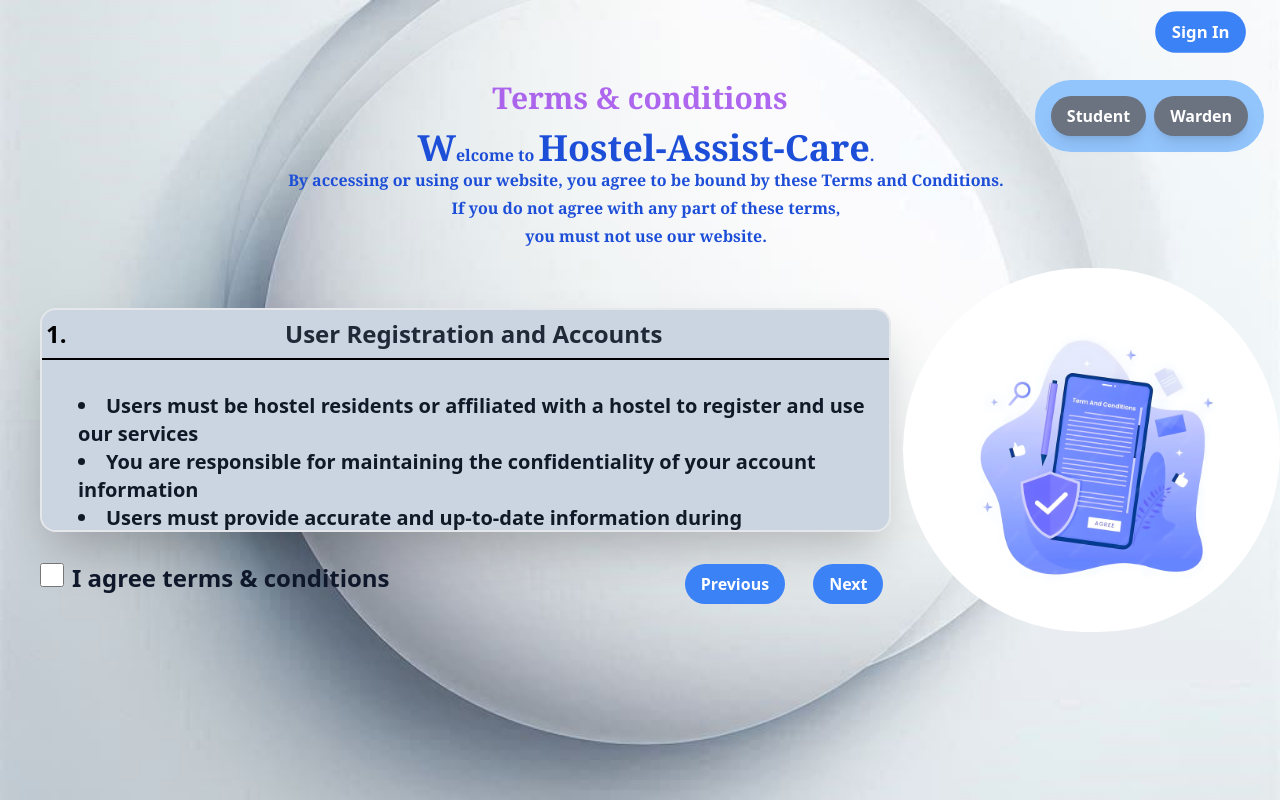
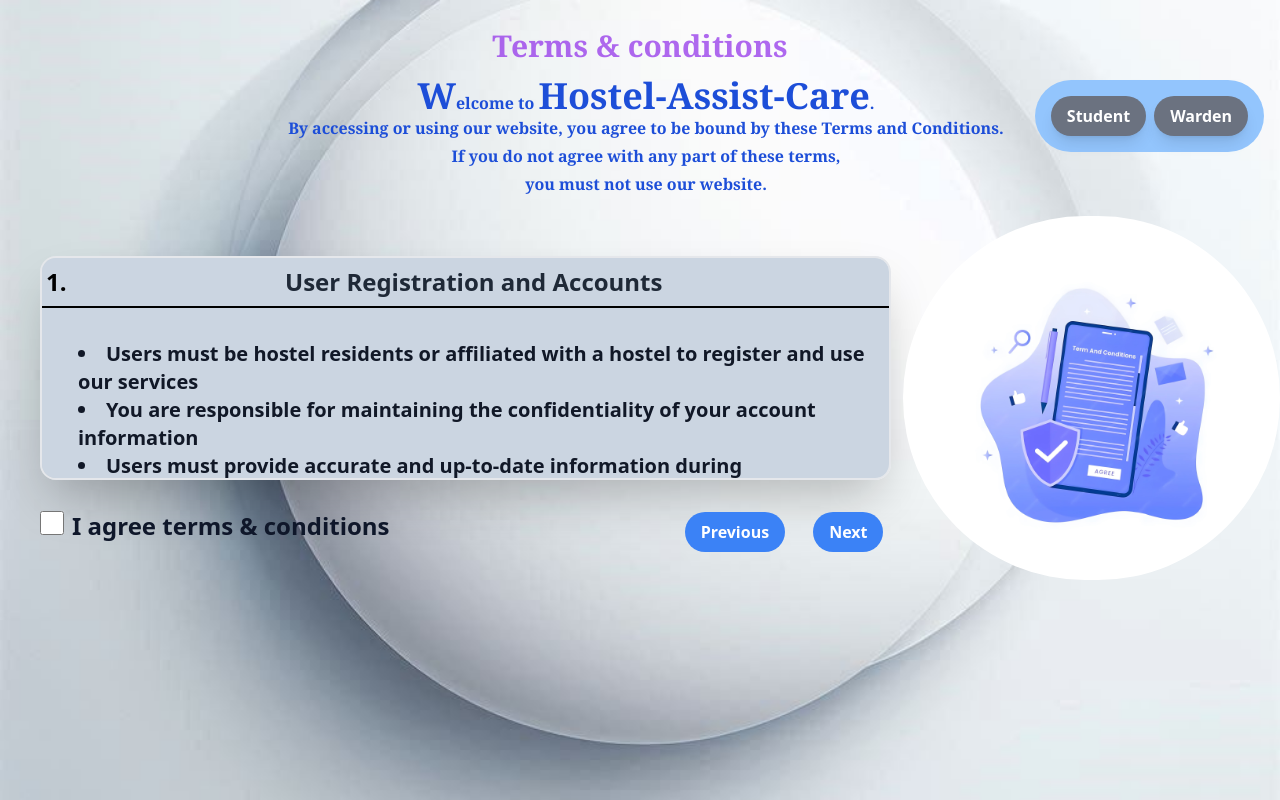
Before and after one commit to PRIME08012004/Hostel-gravience-system-, a React (Vite) app: page / in a window 1280 px wide. Built offline with nearby package versions, Linux system fonts and the light colour scheme.

Commit message:
moved btn into user component

```diff
--- a/src/components/TermsPage.jsx
+++ b/src/components/TermsPage.jsx
@@ -10,9 +10,6 @@ function TermsPage() {
         <>
             <div  className=" w-[100vw] h-[100vh]  bg-cover bg-center bg-no-repeat" style={{ backgroundImage: `url(${Rulesbg})` }}>
                 <div className="flex justify-end items-center mr-4 relative">
-                    <button className="bg-blue-500 mt-3 mr-5 hover:bg-blue-700 text-white font-bold py-2 px-4 rounded-full flex justify-end animate-scale-pulse" >
-                        Sign In
-                    </button>
                     <Users/>
                 </div>
                 <div className=" p-3 sm:text-center">
```
